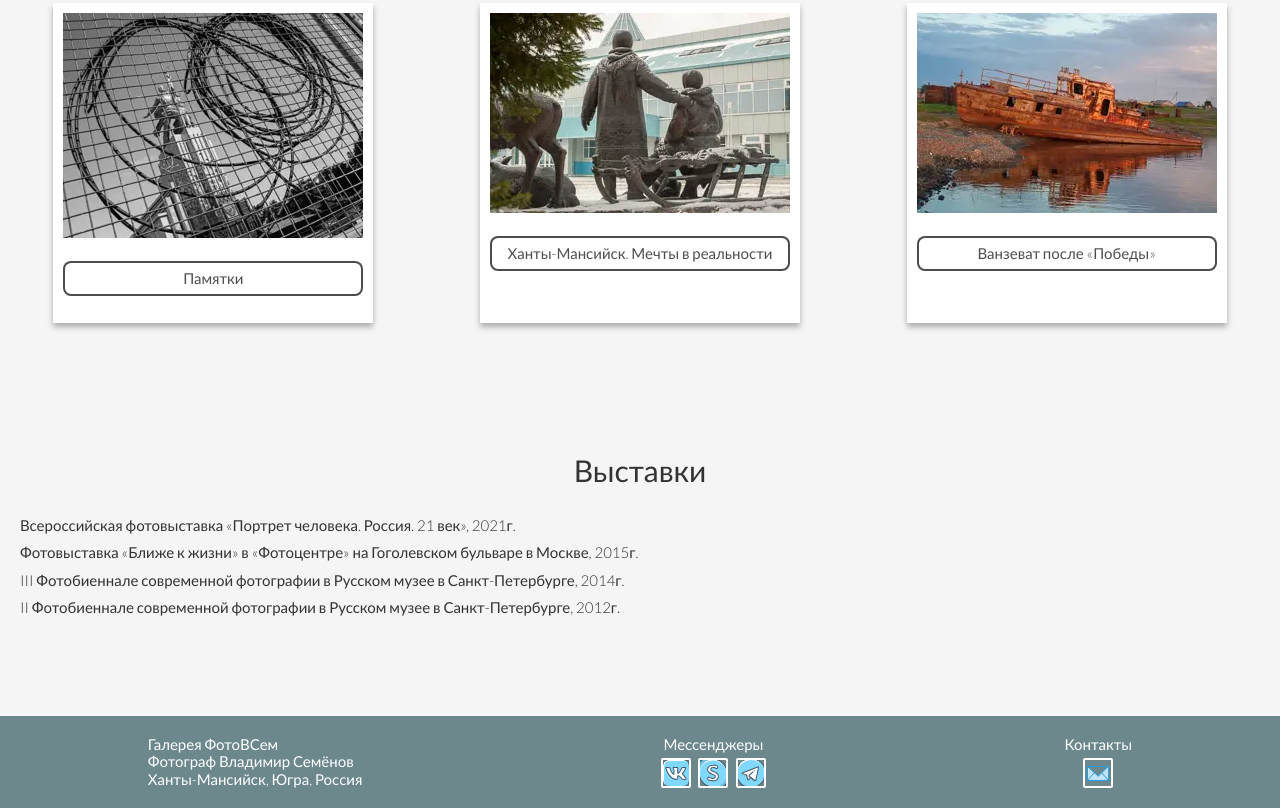
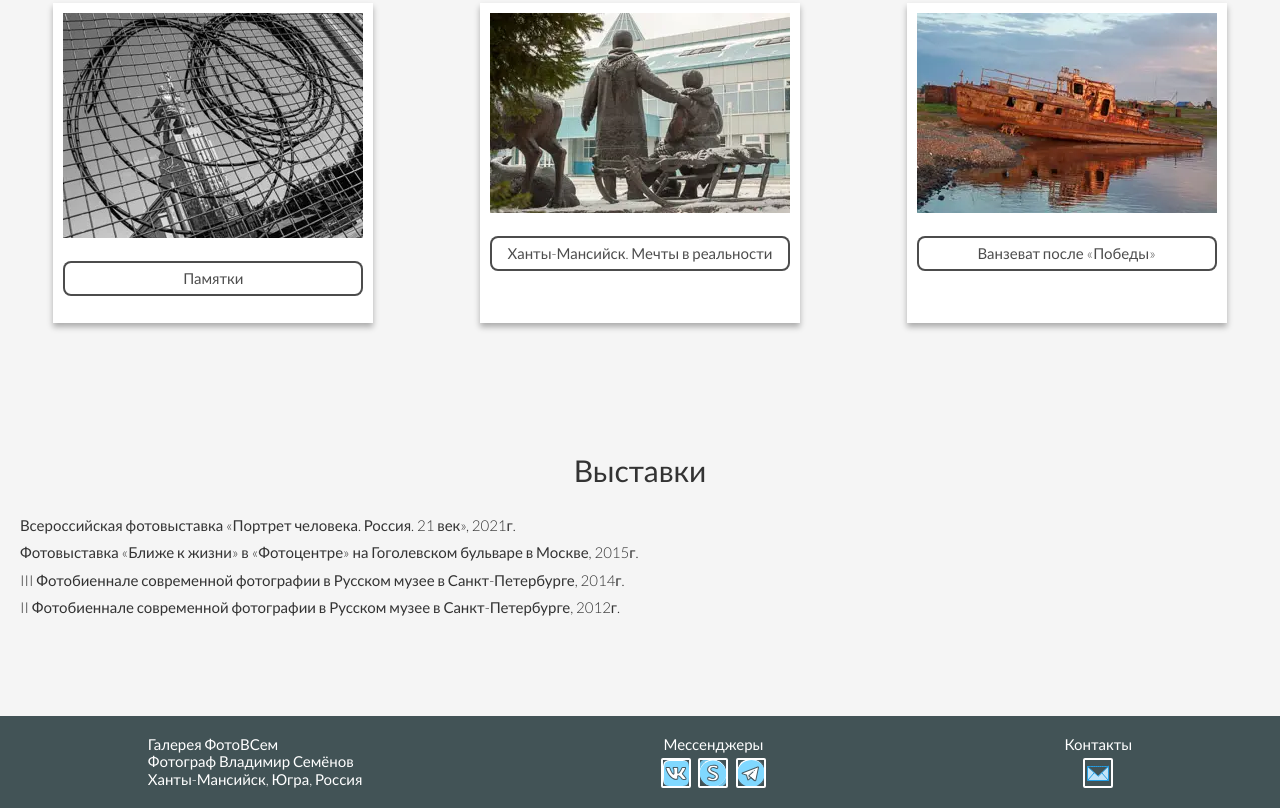
Before and after one commit to photovsemgallery/photovsemgallery.github.io, a plain HTML site: page index.html in a window 1280 px wide. Shown: the part 962-1770 px from the top of the page. Drawn offline with nearby package versions, Linux system fonts and the light colour scheme.

Commit message:
Контрастный фон футера

```diff
--- a/css/style.css
+++ b/css/style.css
@@ -483,7 +483,7 @@ html {
     padding-top: 1rem;
     padding-bottom: 2rem;
     color: #ffffff;
-    background-color: #6c888d;
+    background-color: #425356;
 }
 
 .footer-container {
```
